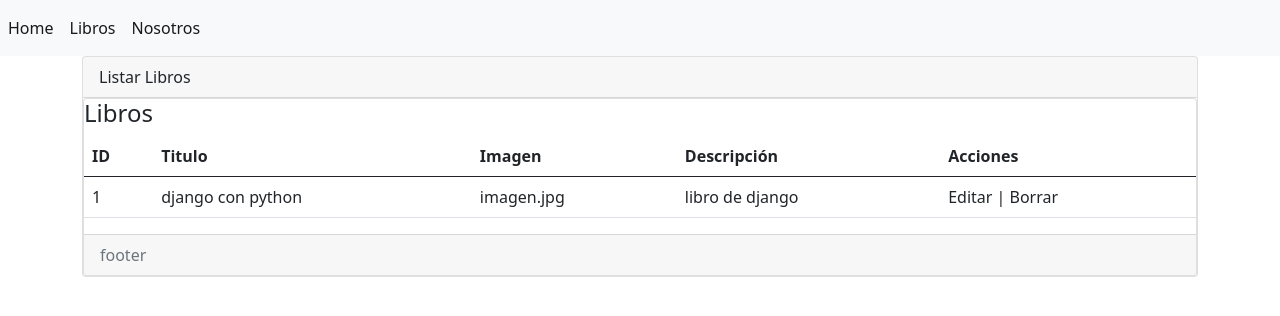
After one commit to eddyclaros/django_1, a Django app: page /libros in a window 1280 px wide. The commit adds this page. Shown: the top 316 px of the page. Run offline with Django 3.2, Linux system fonts and the light colour scheme.

Commit message:
creado enlaces de menu de navegacion

```diff
--- /dev/null
+++ b/libreria/templates/base.html
@@ -0,0 +1,34 @@
+{%load static %}
+<!doctype html>
+<html lang="en">
+  <head>
+    <title>{% block titulo %} {% endblock %}</title>
+    <!-- Required meta tags -->
+    <meta charset="utf-8">
+    <meta name="viewport" content="width=device-width, initial-scale=1, shrink-to-fit=no">
+
+    <!-- Bootstrap CSS v5.0.2 -->
+    <link rel="stylesheet" href="https://cdn.jsdelivr.net/npm/bootstrap@5.0.2/dist/css/bootstrap.min.css"  integrity="sha384-EVSTQN3/azprG1Anm3QDgpJLIm9Nao0Yz1ztcQTwFspd3yD65VohhpuuCOmLASjC" crossorigin="anonymous">
+
+  </head>
+  <body>
+      <nav class="navbar navbar-expand navbar-light bg-light">
+          <div class="nav navbar-nav">
+              <a class="nav-item nav-link active" href="{% url 'inicio' %}">Home </a>
+              <a class="nav-item nav-link active" href="{% url 'libros' %}">Libros </a>
+              <a class="nav-item nav-link active" href="{% url 'nosotros' %}">Nosotros </a>
+
+          </div>
+      </nav>
+      <div class="container">
+          <div class="row">
+              <div class="col-12">
+                  {% block contenido %} {%endblock%}
+              </div>
+          </div>
+      </div>
+    <!-- Bootstrap JavaScript Libraries -->
+    <script src="https://cdn.jsdelivr.net/npm/@popperjs/core@2.9.2/dist/umd/popper.min.js" integrity="sha384-IQsoLXl5PILFhosVNubq5LC7Qb9DXgDA9i+tQ8Zj3iwWAwPtgFTxbJ8NT4GN1R8p" crossorigin="anonymous"></script>
+    <script src="https://cdn.jsdelivr.net/npm/bootstrap@5.0.2/dist/js/bootstrap.min.js" integrity="sha384-cVKIPhGWiC2Al4u+LWgxfKTRIcfu0JTxR+EQDz/bgldoEyl4H0zUF0QKbrJ0EcQF" crossorigin="anonymous"></script>
+  </body>
+</html>
--- /dev/null
+++ b/libreria/templates/libros/crear.html
@@ -0,0 +1,5 @@
+{% extends "base.html" %}
+{% block titulo %} Agregar Nuevo Libro {% endblock %}
+{% block contenido %}
+    Formulario para agregar nuevo libro
+{% endblock %}
--- /dev/null
+++ b/libreria/templates/libros/editar.html
@@ -0,0 +1,5 @@
+{% extends "base.html" %}
+{% block titulo %} Editar Libro {% endblock %}
+{% block contenido %}
+    Formulario para Editar libro
+{% endblock %}
--- /dev/null
+++ b/libreria/templates/libros/index.html
@@ -0,0 +1,37 @@
+{% extends "base.html" %}
+{% block titulo %} Lista de Libros {% endblock %}
+{% block contenido %}
+    <div class="card">
+        <div class="card-header">
+            Listar Libros
+        </div>
+        <div class="card body">
+            <h4 class="card-title">Libros</h4>
+            <table class="table">
+                <thead>
+                    <tr>
+                        <th>ID</th>
+                        <th>Titulo</th>
+                        <th>Imagen</th>
+                        <th>Descripción</th>
+                        <th>Acciones</th>
+                    </tr>
+                </thead>
+                <tbody>
+                    <tr>
+                        <td scope="row">1</td>
+                        <td>django con python</td>
+                        <td>imagen.jpg</td>
+                        <td>libro de django</td>
+                        <td>Editar | Borrar</td>
+                    </tr>
+
+                </tbody>
+            </table>
+            <div class="card-footer text-muted">
+                footer
+            </div>
+
+        </div>
+    </div>
+{% endblock %}
--- a/libreria/urls.py
+++ b/libreria/urls.py
@@ -4,4 +4,5 @@ from . import views
 urlpatterns=[
     path('',views.inicio, name='inicio'),
     path('nosotros', views.nosotros, name='nosotros'),
+    path('libros',views.libros, name='libros'),
 ]
--- a/libreria/views.py
+++ b/libreria/views.py
@@ -4,7 +4,10 @@ from django.http import HttpResponse
 # Create your views here.
 
 def inicio(request):
-    return HttpResponse("<h1>Bienvenido al Programa Python prueba actualizacion</h1>")
+    return render(request,'paginas/inicio.html')
 
 def nosotros(request):
     return render(request,'paginas/nosotros.html')
+
+def libros(request):
+    return render(request,'libros/index.html')
```
Also changed, not shown: libreria/templates/paginas/inicio.html (added, +15 -0 lines), libreria/templates/paginas/nosotros.html (+4 -12 lines), libreria/templates/libros/form.html (added).
